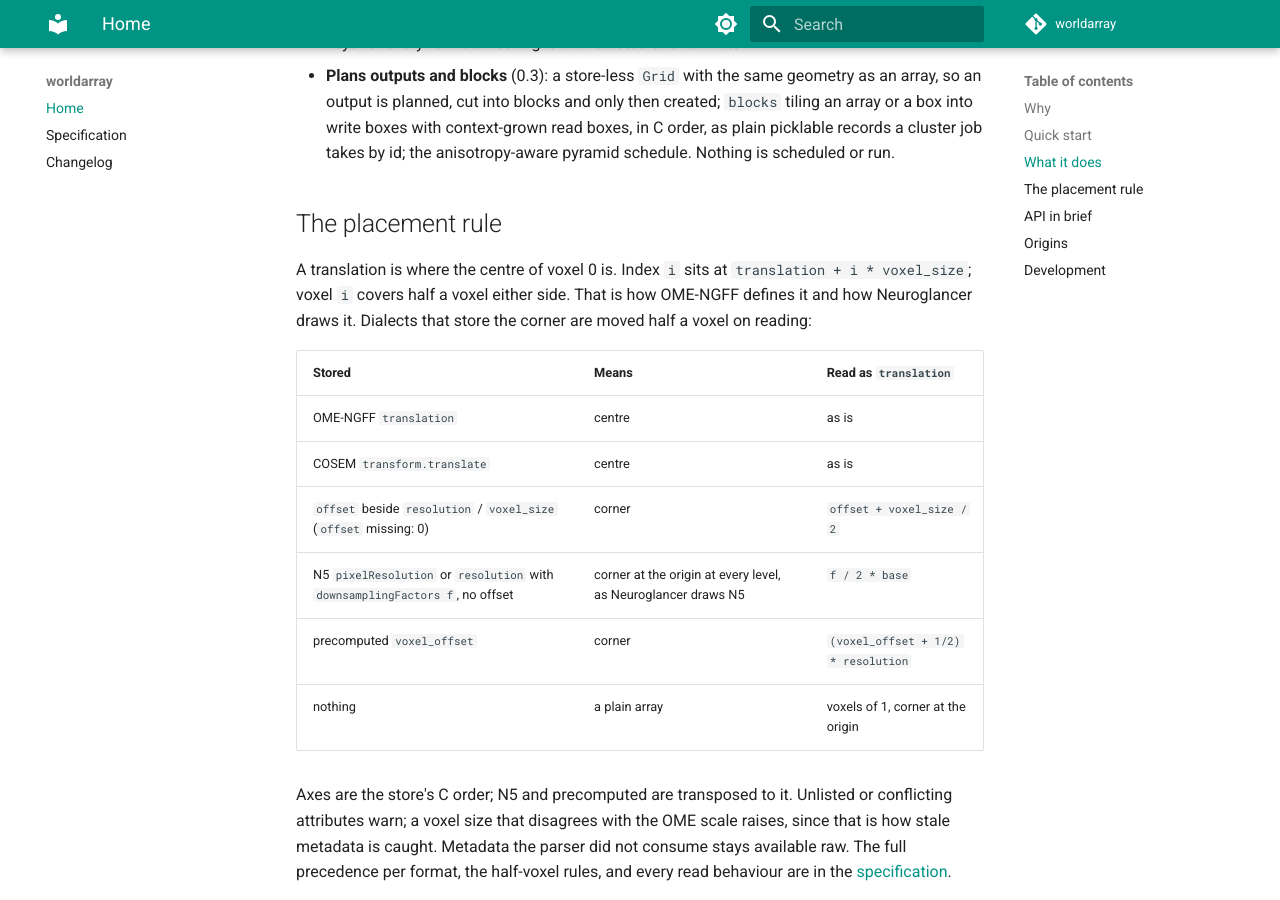
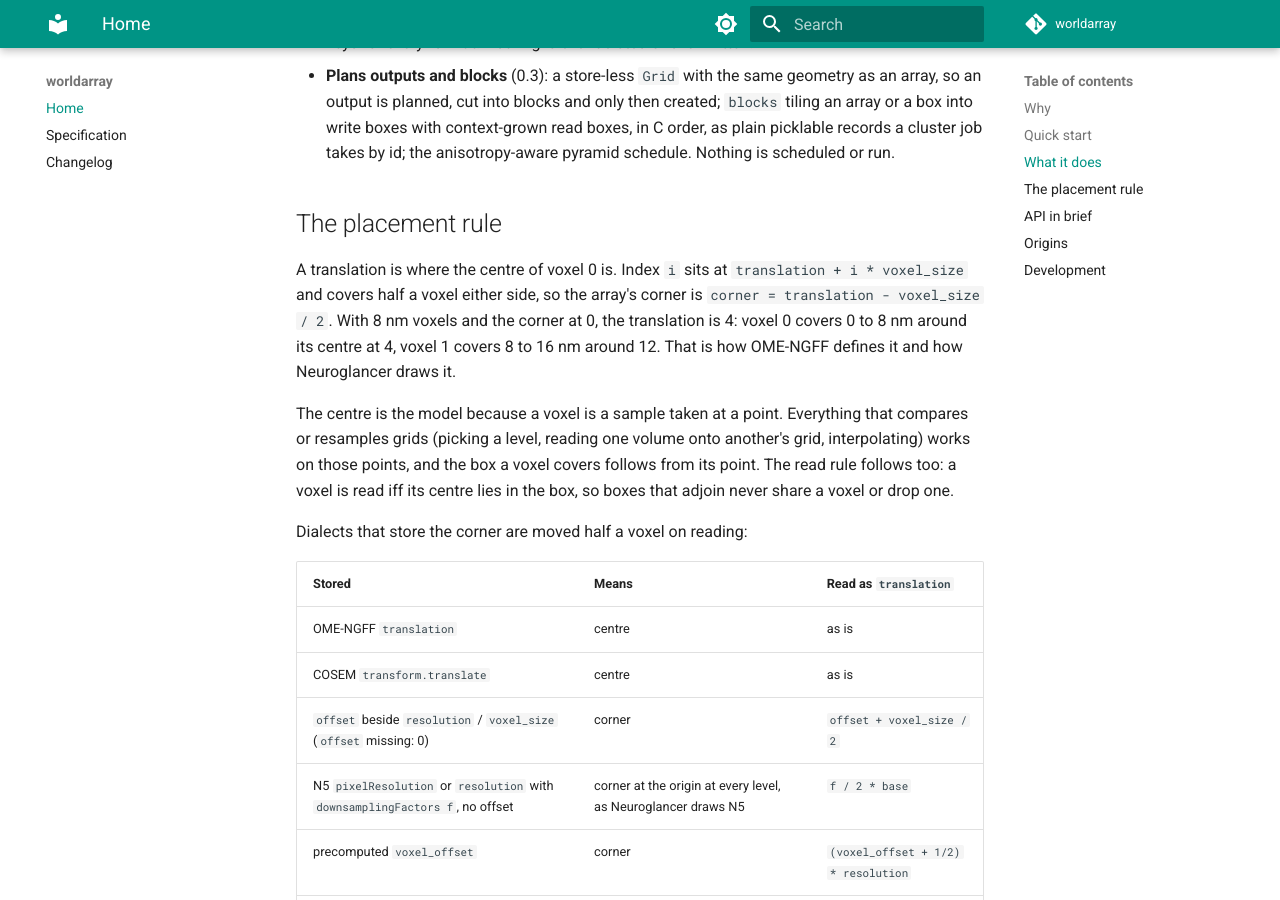
Before and after one commit to JaneliaSciComp/worldarray, an MkDocs documentation site: the page built from docs/index.md, in a window 1280 px wide and 900 px high, scrolled down 2372 px. Built offline with MkDocs 1.6.1 and Material for MkDocs 9.7.7, drawn with Linux system fonts in a browser that asks for light colours; comment, search, counter and statistics services are not loaded.

Commit message:
Kilometres in the unit table; the placement rule explained in the README
kilometer/kilometre/km at 1e3 m convert, abbreviate to km and are written as OME's
kilometer (chunkmirage's ask). The README's placement rule gains the corner formula, a
worked example, why the centre is the model and how the read rule follows from it.

Claude-Session: https://claude.ai/code/session_0141wgF8mkGbjGfBFKfKhp64

```diff
--- a/README.md
+++ b/README.md
@@ -106,9 +106,18 @@ s1 = wa.open_pyramid("out.zarr", mode="r+").add_level("s1", factors=2)   # place
 ## The placement rule
 
 A translation is where the centre of voxel 0 is. Index `i` sits at
-`translation + i * voxel_size`; voxel `i` covers half a voxel either side. That is how
-OME-NGFF defines it and how Neuroglancer draws it. Dialects that store the corner are
-moved half a voxel on reading:
+`translation + i * voxel_size` and covers half a voxel either side, so the array's corner
+is `corner = translation - voxel_size / 2`. With 8 nm voxels and the corner at 0, the
+translation is 4: voxel 0 covers 0 to 8 nm around its centre at 4, voxel 1 covers 8 to
+16 nm around 12. That is how OME-NGFF defines it and how Neuroglancer draws it.
+
+The centre is the model because a voxel is a sample taken at a point. Everything that
+compares or resamples grids (picking a level, reading one volume onto another's grid,
+interpolating) works on those points, and the box a voxel covers follows from its point.
+The read rule follows too: a voxel is read iff its centre lies in the box, so boxes that
+adjoin never share a voxel or drop one.
+
+Dialects that store the corner are moved half a voxel on reading:
 
 | Stored | Means | Read as `translation` |
 |---|---|---|
```
Also changed, not shown: CHANGELOG.md (+4 -0 lines), docs/spec.md (+1 -1 lines), 3 other files.
